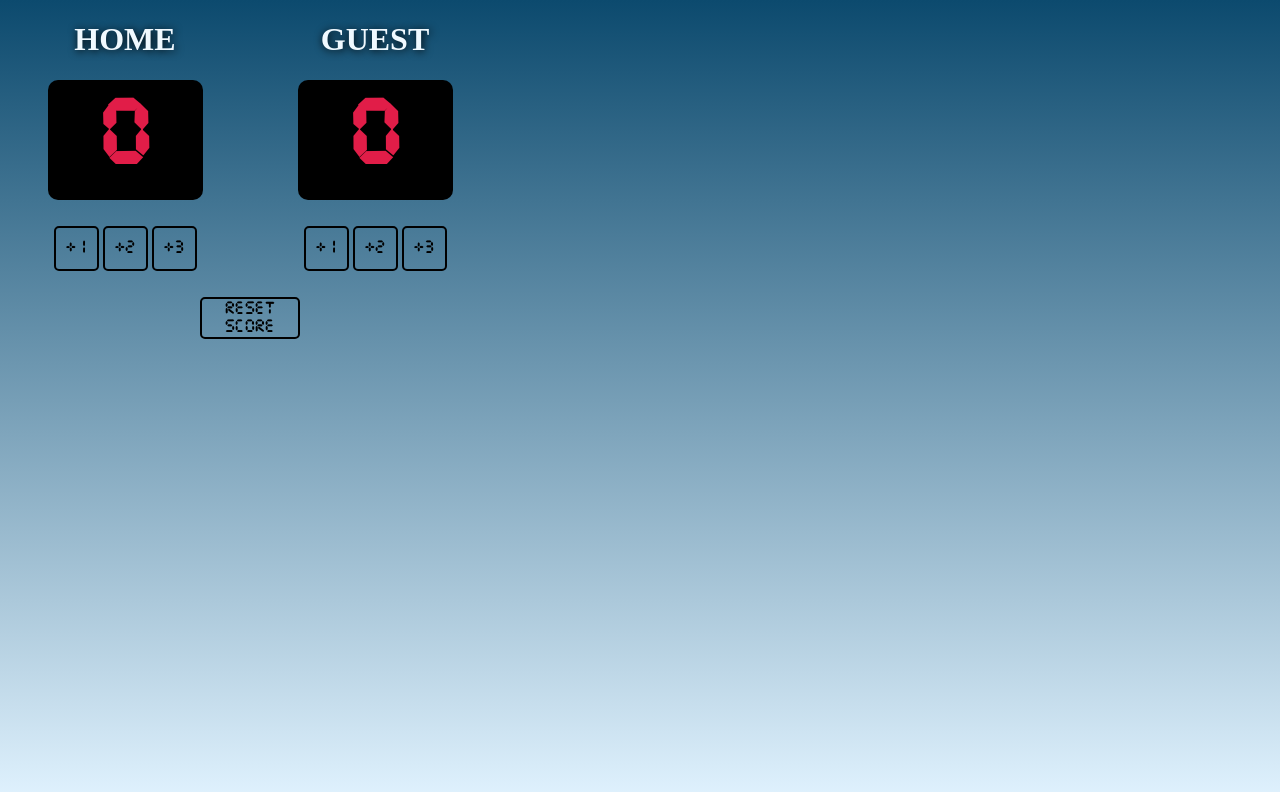
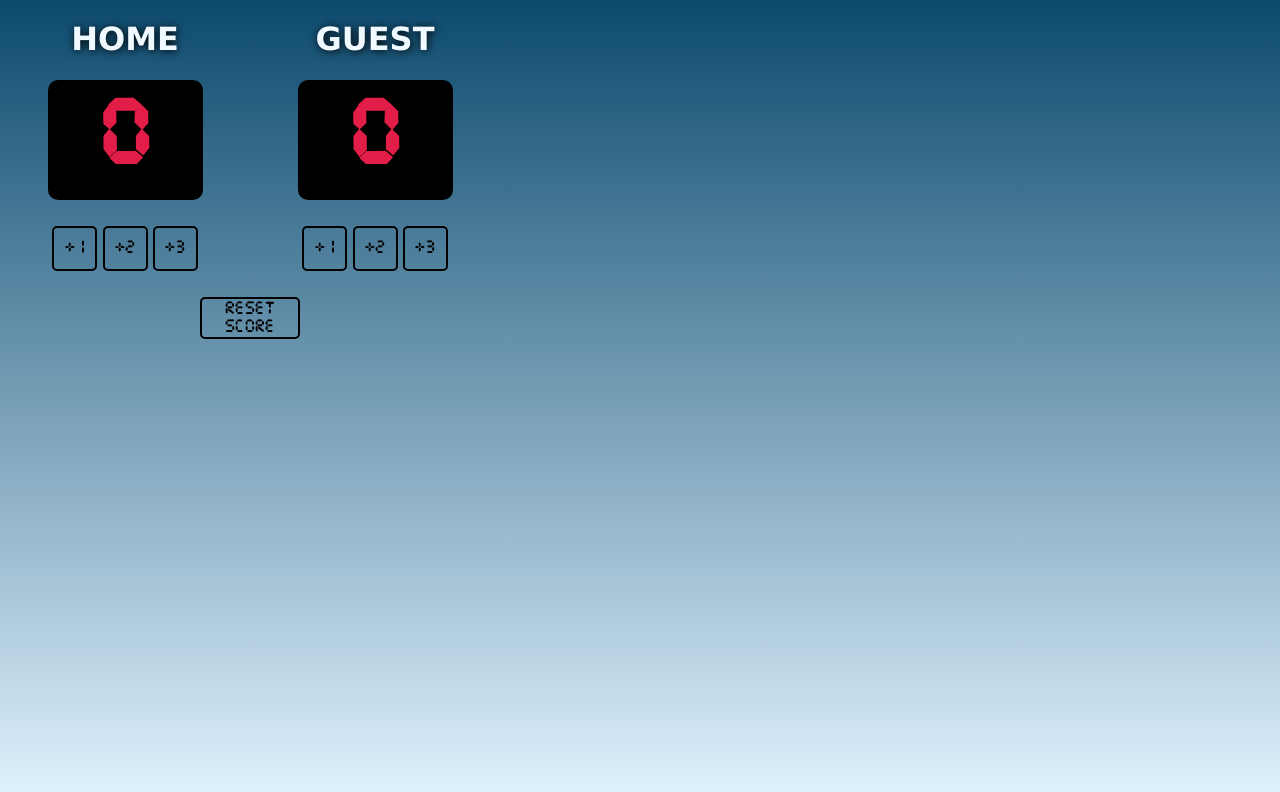
Before and after one commit to bottlerocketjonny/ScrimbaFrontendPath, a website built with Vite: page scoreboard/index.html in a window 1280 px wide. Built offline with nearby package versions, Linux system fonts and the light colour scheme.

Commit message:
font update

```diff
--- a/scoreboard/index.css
+++ b/scoreboard/index.css
@@ -1,9 +1,10 @@
-body, html {
+body,
+html {
     margin: 0;
     background: linear-gradient(#0C4A6E, #E0F2FE);
     height: 100%;
     color: #F0F9FF;
-
+    font-family: Verdana, Geneva, Tahoma, sans-serif;
 }
 
 h1 {
```
